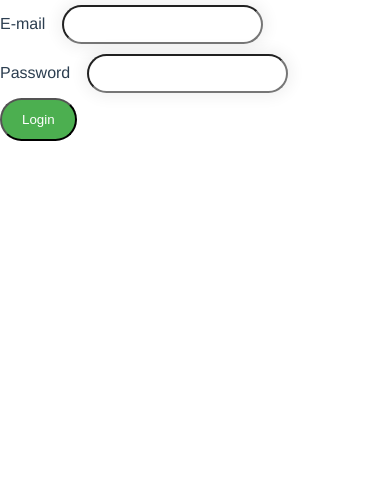
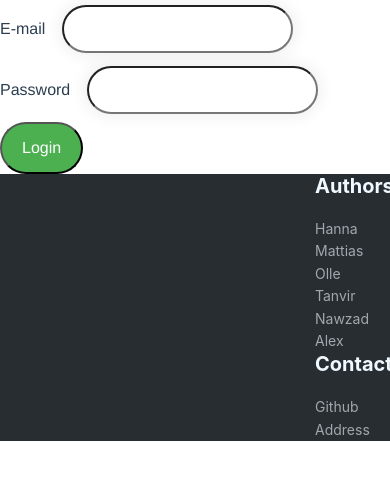
Before and after one commit to ollejj/ljudio, a Vue app in the folder frontend/: page /login in a window 390 px wide. Shown: the top 480 px of the page. Built offline with nearby package versions, Linux system fonts and the light colour scheme.

Commit message:
changed footer

```diff
--- a/frontend/index.html
+++ b/frontend/index.html
@@ -2,12 +2,44 @@
 <html lang="en">
 <head>
   <meta charset="UTF-8">
-  <link rel="icon" href="/favicon.ico" />
+  <link rel="stylesheet" href="https://cdnjs.cloudflare.com/ajax/libs/twitter-bootstrap/4.1.3/css/bootstrap.min.css">
+    <link rel="stylesheet" href="https://cdnjs.cloudflare.com/ajax/libs/ionicons/2.0.1/css/ionicons.min.css">
+    <link rel="stylesheet" href="assets/css/style.css">
   <meta name="viewport" content="width=device-width, initial-scale=1.0">
   <title>Vite App</title>
 </head>
 <body>
   <div id="app"></div>
   <script type="module" src="/src/main.js"></script>
+  <div class="footer-dark">
+    <footer>
+        <div class="container">
+            <div class="row">
+                <div class="col-sm-6 col-md-3 item">
+                    <h3>Authors</h3>
+                    <ul>
+                        <li><a>Hanna</a></li>
+                        <li><a>Mattias</a></li>
+                        <li><a>Olle</a></li>
+                        <li><a>Tanvir</a></li>
+                        <li><a>Nawzad</a></li>
+                        <li><a>Alex</a></li>
+
+                    </ul>
+                </div>
+                <div class="col-sm-6 col-md-3 item">
+                    <h3>Contact</h3>
+                    <ul>
+                        <li><a href="https://github.com/ollejj/ljudio">Github</a></li>
+                        <li><a href="https://www.google.com/search?q=
+                          Newton+Malm%C3%B6+212+43+Malm%C3%B6&oq=n&aqs=
+                          chrome.2.69i60j69i57j69i59j69i60l5.2489j0j7&sourceid=chrome&ie=UTF-8">Address</a></li>
+                    </ul>
+                     </div>
+                  </div>
+              </footer>
+            </div>
+          </div>
+
 </body>
 </html>
--- a/frontend/src/index.css
+++ b/frontend/src/index.css
@@ -5,7 +5,41 @@
   color: #2c3e50;
 }
 
+
 * {
   margin: 0;
   box-sizing: border-box;
 }
+.footer-dark {
+  padding:50px 1;
+  color:#f0f9ff;
+  background-color:#282d32;
+
+}
+
+.footer-dark h3 {
+  margin-top:0;
+  margin-bottom:20px;
+  margin-left: 300px;
+  font-weight:bold;
+  font-size:20px;
+}
+
+.footer-dark ul {
+  padding:0;
+  list-style:none;
+  line-height:1.6;
+  font-size:14px;
+  margin-bottom:0;
+  margin-left: 300px;
+}
+
+.footer-dark ul a {
+  color:inherit;
+  text-decoration:none;
+  opacity:0.6;
+}
+
+.footer-dark ul a:hover {
+  opacity:0.8;
+}
```
Also changed, not shown: 1 other file (tests, documents, lock files or other folders).
